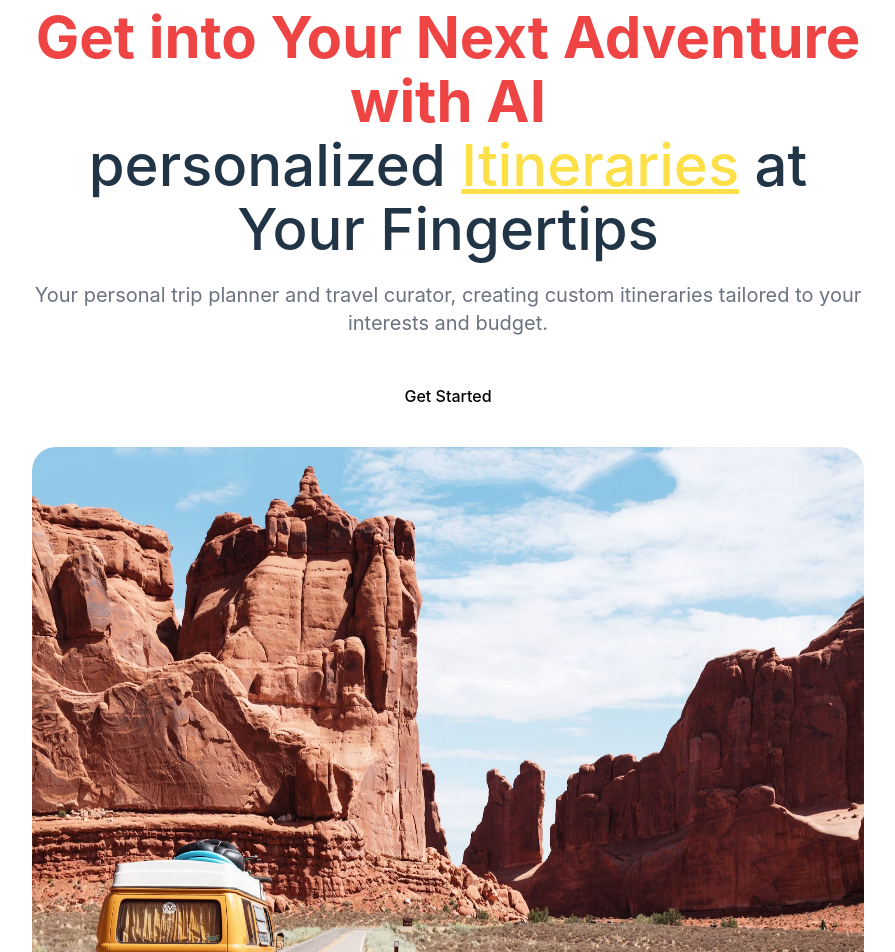
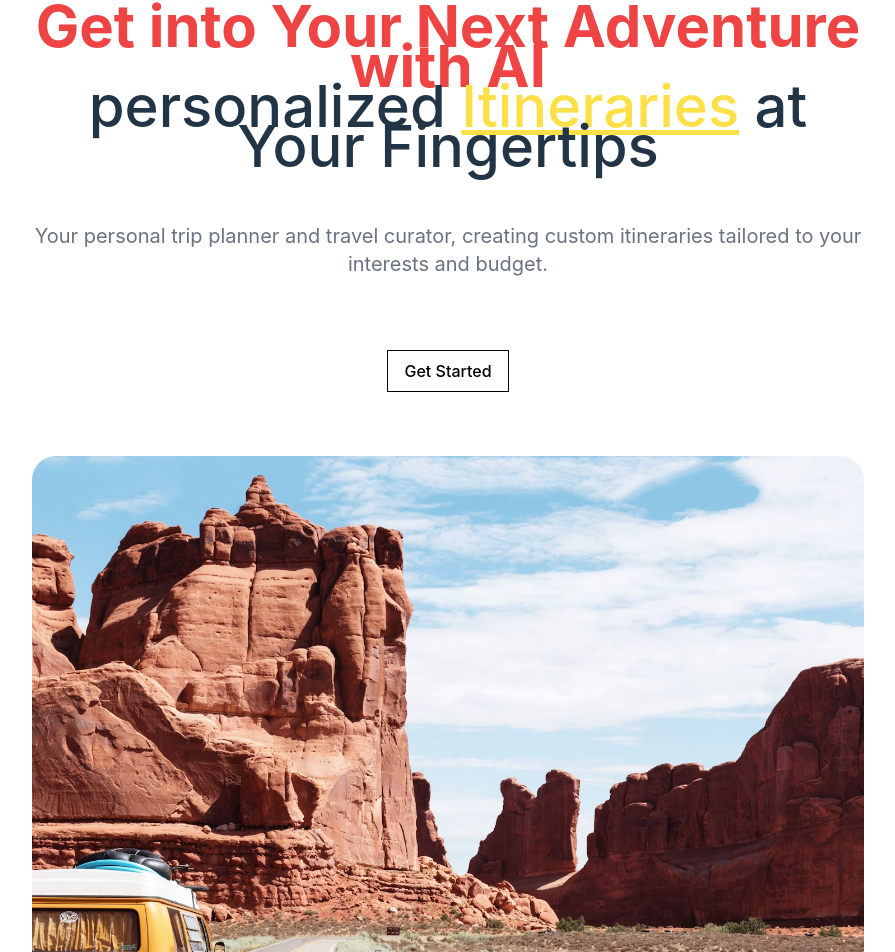
Before and after one commit to ritikkumar-agrawal/smart-travel, a React (Vite) app: page / in a window 1280 px wide. Shown: the part 159-1111 px from the top of the page, without its empty margins (192-1087 px from the left). Built offline with nearby package versions, Linux system fonts and the light colour scheme; no server answers.

Commit message:
Bugs Fixed

```diff
--- a/src/components/custom/Hero.jsx
+++ b/src/components/custom/Hero.jsx
@@ -3,25 +3,44 @@ import { Link } from "react-router-dom";
 
 function Hero() {
   return (
-    <div className="flex-col items-center mx-56 gap-9 relative">
-      <h1 className="font-bold text-[58px] text-center mt-16 ">
+    <div className="flex flex-col items-center px-4 md:px-16 lg:px-24 xl:px-56 gap-9 relative">
+      <h1 className="font-bold text-3xl md:text-4xl lg:text-[58px] text-center mt-16">
         <span className="text-[#ef4444]">
           Get into Your Next Adventure with AI{" "}
         </span>
-        <p className="font-medium" >
-          personalized <span style={{ color: "#fde047", textDecoration: "underline", textDecorationThickness: "thin" }}>Itineraries</span> at Your Fingertips
+        <p className="font-medium">
+          personalized{" "}
+          <span
+            style={{
+              color: "#fde047",
+              textDecoration: "underline",
+              textDecorationThickness: "thin",
+            }}
+          >
+            Itineraries
+          </span>{" "}
+          at Your Fingertips
         </p>
       </h1>
-      <p className="text-xl text-gray-500 text-center mt-5">
+      <p className="text-sm md:text-base lg:text-xl text-gray-500 text-center mt-5">
         Your personal trip planner and travel curator, creating custom
         itineraries tailored to your interests and budget.
       </p>
       <div className="flex justify-center mt-9">
         <Link to={"/create-trip"} className="text-current">
-          <button variant="outline" className="text-black bg-white rounded-none">Get Started  </button>
+          <button
+            variant="outline"
+            className="text-black bg-white rounded-none px-4 py-2 border border-black"
+          >
+            Get Started
+          </button>
         </Link>
       </div>
-      <img src="./front.avif" className="mt-7 rounded-3xl w-auto h-screen fade-edges" />
+      <img
+        src="./front.avif"
+        className="mt-7 rounded-3xl w-full h-auto md:h-[60vh] lg:h-screen object-cover fade-edges"
+        alt="Adventure"
+      />
     </div>
   );
 }
```
